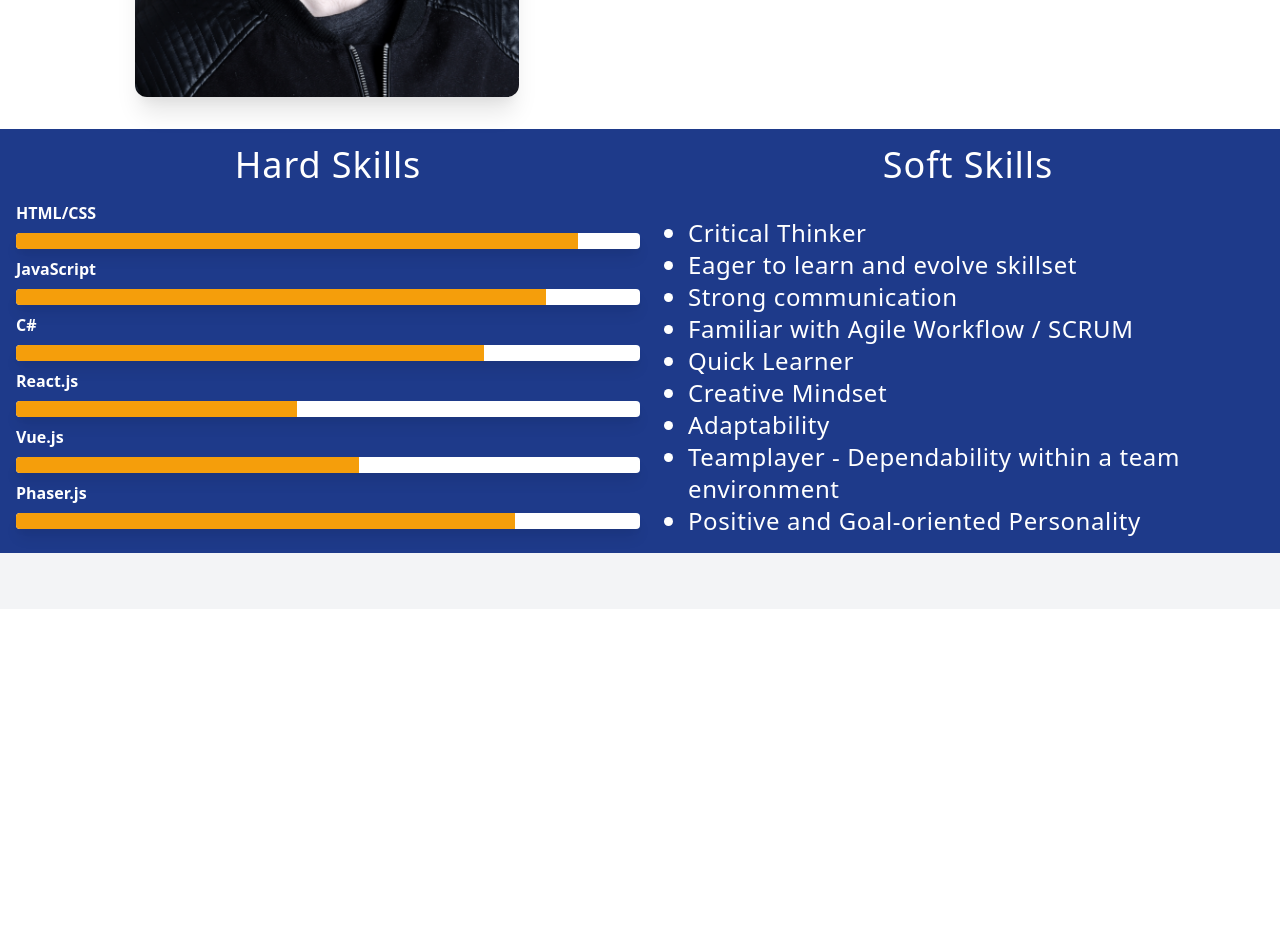
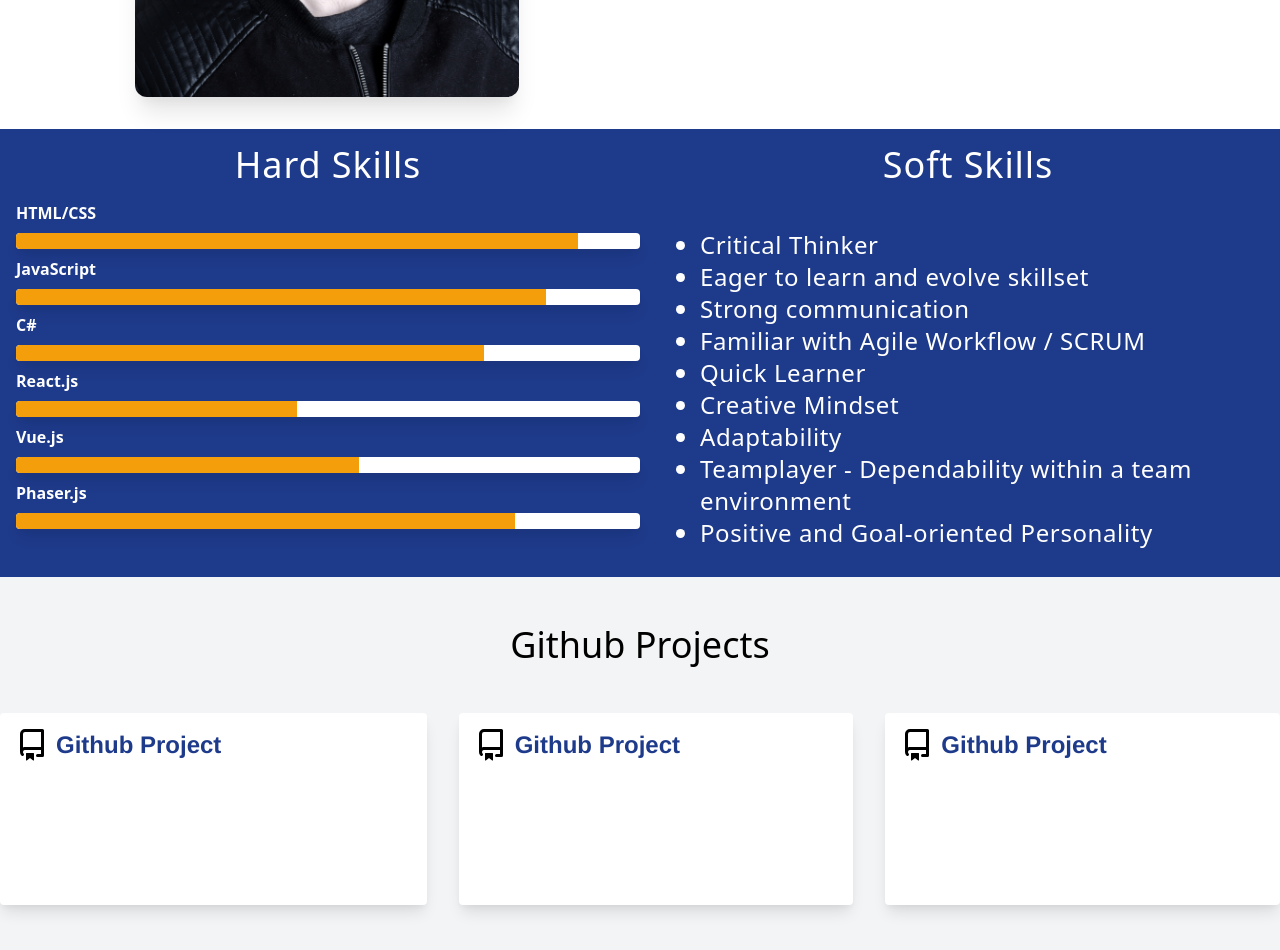
Before and after one commit to Weibeck/Portfolio, a Vue app: page / in a window 1280 px wide. Shown: the part 1160-2110 px from the top of the page. Before the commit the page ends 1769 px from the top, so only its background shows below. Built offline with nearby package versions, Linux system fonts and the light colour scheme.

Commit message:
Added ProjectCard component (WIP)

```diff
--- /dev/null
+++ b/src/components/ProjectCard.vue
@@ -0,0 +1,20 @@
+<template lang="">
+                <div class="bg-white px-4 shadow-lg rounded h-48">
+            <div class="flex min-h-full pt-4">
+              <svg aria-hidden="true" height="32" viewBox="0 0 16 16" version="1.1" width="32" data-view-component="true" class="octicon octicon-repo color-icon-secondary mr-2">
+    <path fill-rule="evenodd" d="M2 2.5A2.5 2.5 0 014.5 0h8.75a.75.75 0 01.75.75v12.5a.75.75 0 01-.75.75h-2.5a.75.75 0 110-1.5h1.75v-2h-8a1 1 0 00-.714 1.7.75.75 0 01-1.072 1.05A2.495 2.495 0 012 11.5v-9zm10.5-1V9h-8c-.356 0-.694.074-1 .208V2.5a1 1 0 011-1h8zM5 12.25v3.25a.25.25 0 00.4.2l1.45-1.087a.25.25 0 01.3 0L8.6 15.7a.25.25 0 00.4-.2v-3.25a.25.25 0 00-.25-.25h-3.5a.25.25 0 00-.25.25z"></path>
+</svg>
+                <a class="text-blue-900 font-bold text-2xl" href="#"> Github Project</a>
+
+
+            </div>
+        </div>
+</template>
+<script>
+export default {
+
+}
+</script>
+<style lang="">
+
+</style>
--- a/src/view/Home.vue
+++ b/src/view/Home.vue
@@ -42,7 +42,7 @@
 <div class="container mx-auto px-4 bg-white shadow-lg">
 <div class="grid grid-rows-3 grid-flow-col gap-4">
 <div class="row-span-3 py-8 pl-16">
-<img class="rounded-xl mx-auto shadow-xl" :src="CvImage" alt="" width="384" height="512">
+<img class="rounded-xl mx-auto shadow-xl" :src="CvImage" alt="Profile Picture" width="384" height="512">
 </div>
 
 <div class="col-span-2">
@@ -72,7 +72,7 @@
 </div>
 
 </div>
-<div class="container mx-auto px-4 bg-blue-900 justify-center text-white">
+<div class="container mx-auto px-4 bg-blue-900 justify-center text-white mb-8">
 <div class="grid grid-cols-2 space-x-8">
 
 <div>
@@ -87,7 +87,7 @@
 
 <div>
   <h3 class="font-medium tracking-wide text-center text-4xl py-4 font-sans">Soft Skills</h3>
-<ul class="list-disc relative p-4 font-sans tracking-wide w-auto text-left text-2xl font-semi-bold">
+<ul class="list-disc relative p-7 font-sans tracking-wide w-auto text-left text-2xl font-semi-bold">
   <li>
 <p> Critical Thinker </p>
   </li>
@@ -123,13 +123,27 @@
 </div>
 </div>
 
-<div class="container mx-auto px-4 pt-14">
+<div class="container mx-auto pt-4">
+  <h1 class="font-semi-bold text-center text-4xl pb-12 font-sans"> Github Projects  </h1>
+<div class="grid grid-cols-3 space-x-8 text-center">
 
-<p> </p>
+ <ProjectCard></ProjectCard>
+ <ProjectCard></ProjectCard>
+ <ProjectCard></ProjectCard>
+
+</div>
+</div>
+
+
+<div class="container mx-auto pt-24">
+
 
 </div>
 
+
+
 </div>
+
 
 
 
@@ -138,10 +152,12 @@
 <script>
     import CvImage from "../assets/cv_pic.webp"
     import ProgressBar from "../components/ProgressBar.vue"
+    import ProjectCard from "../components/ProjectCard.vue"
 
     export default {
         components: {
-          ProgressBar
+          ProgressBar,
+          ProjectCard
         },
 
         data: function () {
--- a/src/view/Resume.vue
+++ b/src/view/Resume.vue
@@ -1,17 +1,11 @@
 <template>
     <div>
 
-       <div class="container mx-auto rounded bg-white border-solid border-2 border-gray-700">
-  <strong class="font-bold">Resume goes here</strong>
-<p> Lorem ipsum dolor sit amet, consectetur adipiscing elit, sed do eiusmod tempor incididunt ut labore et dolore magna aliqua. Elementum integer enim neque volutpat. Eget magna fermentum iaculis eu non diam phasellus. Leo duis ut diam quam nulla porttitor massa id neque. A pellentesque sit amet porttitor. Sit amet volutpat consequat mauris nunc congue nisi vitae suscipit. Mollis nunc sed id semper. Consectetur lorem donec massa sapien faucibus et molestie ac. Morbi enim nunc faucibus a pellentesque. Nunc lobortis mattis aliquam faucibus purus in massa tempor.
+       <div class="item">
+           <div class="">
 
-Consectetur lorem donec massa sapien faucibus et molestie ac. Sapien pellentesque habitant morbi tristique senectus et. Vitae tortor condimentum lacinia quis vel eros donec. Sit amet consectetur adipiscing elit duis tristique sollicitudin nibh sit. Turpis in eu mi bibendum neque egestas congue quisque. Tellus in metus vulputate eu scelerisque felis imperdiet. Id neque aliquam vestibulum morbi blandit cursus. At augue eget arcu dictum varius duis at. Sagittis id consectetur purus ut faucibus pulvinar. Consectetur a erat nam at lectus urna.
 
-Sodales neque sodales ut etiam sit amet nisl purus. Sed elementum tempus egestas sed sed. In egestas erat imperdiet sed euismod nisi. Risus nec feugiat in fermentum posuere urna nec tincidunt praesent. Morbi quis commodo odio aenean. Lectus arcu bibendum at varius vel pharetra. Mattis vulputate enim nulla aliquet porttitor lacus luctus. Sagittis eu volutpat odio facilisis mauris. Adipiscing bibendum est ultricies integer quis. Volutpat blandit aliquam etiam erat velit scelerisque in dictum non. Ut faucibus pulvinar elementum integer enim neque volutpat. Augue neque gravida in fermentum et sollicitudin ac. Felis eget nunc lobortis mattis. Pellentesque elit eget gravida cum sociis natoque penatibus et magnis. Tellus pellentesque eu tincidunt tortor aliquam. Quam nulla porttitor massa id neque aliquam vestibulum morbi. Urna molestie at elementum eu facilisis sed odio morbi. Ullamcorper a lacus vestibulum sed arcu. Porttitor leo a diam sollicitudin. Duis at tellus at urna condimentum mattis pellentesque id nibh.
-
-Odio tempor orci dapibus ultrices in iaculis. Urna molestie at elementum eu facilisis sed odio. Velit dignissim sodales ut eu sem integer vitae justo. Semper eget duis at tellus. Ultricies mi quis hendrerit dolor. Feugiat scelerisque varius morbi enim nunc faucibus a pellentesque. Non nisi est sit amet facilisis magna etiam. Laoreet sit amet cursus sit amet dictum. Imperdiet massa tincidunt nunc pulvinar sapien et ligula ullamcorper. Natoque penatibus et magnis dis parturient. Porta nibh venenatis cras sed felis eget velit aliquet sagittis. Leo integer malesuada nunc vel risus commodo. Pellentesque elit eget gravida cum. Est placerat in egestas erat imperdiet sed euismod nisi porta.
-
-Dictum non consectetur a erat. Maecenas accumsan lacus vel facilisis volutpat. Suspendisse faucibus interdum posuere lorem. Tellus at urna condimentum mattis pellentesque. Aliquam purus sit amet luctus. In eu mi bibendum neque. Sit amet volutpat consequat mauris. Diam sit amet nisl suscipit adipiscing bibendum. Posuere lorem ipsum dolor sit amet consectetur adipiscing. Sit amet consectetur adipiscing elit ut aliquam purus sit. Fusce ut placerat orci nulla pellentesque dignissim enim sit. Vestibulum sed arcu non odio. Non odio euismod lacinia at quis risus sed. Id diam vel quam elementum pulvinar etiam non. Netus et malesuada fames ac. Ut diam quam nulla porttitor massa id neque aliquam vestibulum. Vestibulum morbi blandit cursus risus. Pellentesque sit amet porttitor eget dolor. Auctor urna nunc id cursus metus aliquam eleifend mi. Pharetra vel turpis nunc eget lorem dolor sed viverra.</p>
+           </div>
 </div>
 
     </div>
```
